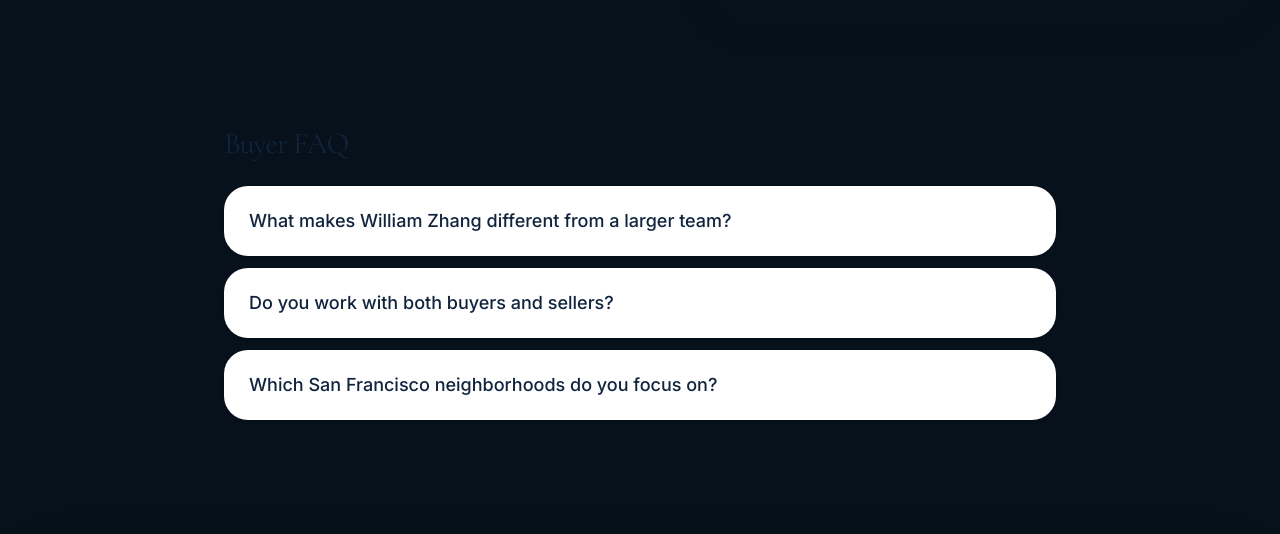
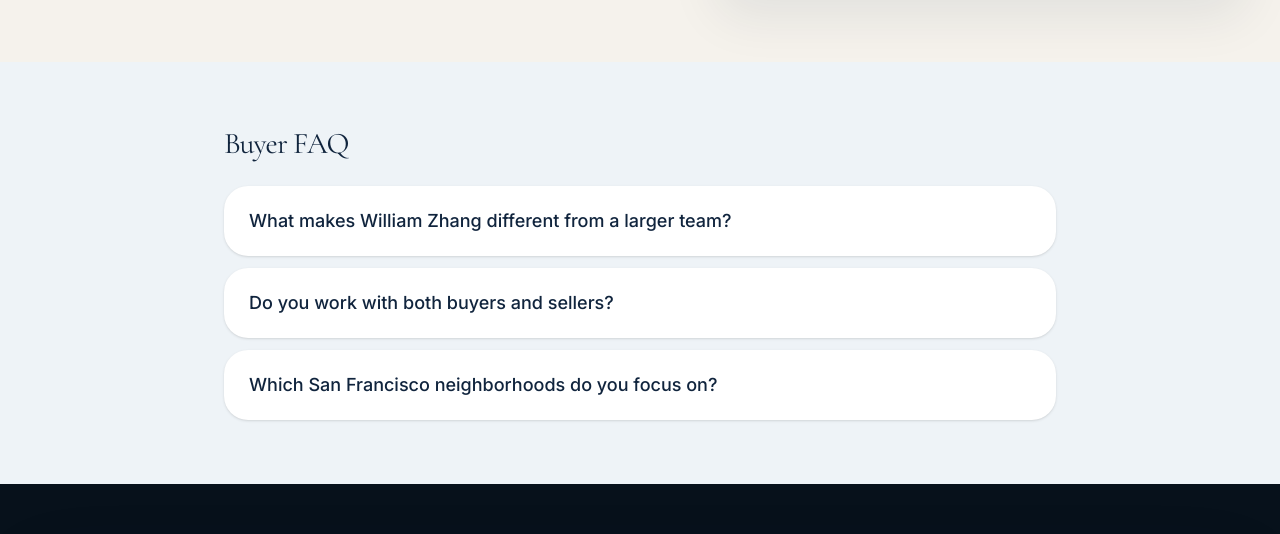
Before and after one commit to beelyzee/Personal-Site, a Next.js app: page /buy in a window 1280 px wide. Shown: the part 1730-2264 px from the top of the page. Built offline with nearby package versions, Linux system fonts and the light colour scheme; no server answers.

Commit message:
Fix contrast on buy and sell content sections

```diff
--- a/src/app/buy/page.tsx
+++ b/src/app/buy/page.tsx
@@ -28,7 +28,7 @@ export default function BuyPage() {
         }
       />
 
-      <section className="py-16">
+      <section className="bg-[#f5f2ec] py-16">
         <Container className="grid gap-8 lg:grid-cols-[1.1fr_0.9fr]">
           <div className="space-y-8">
             <section>
@@ -74,7 +74,7 @@ export default function BuyPage() {
         </Container>
       </section>
 
-      <section className="py-16">
+      <section className="bg-[#eef3f7] py-16">
         <Container className="max-w-4xl">
           <h2 className="text-3xl text-[#10243d]">Buyer FAQ</h2>
           <div className="mt-6">
--- a/src/app/sell/page.tsx
+++ b/src/app/sell/page.tsx
@@ -27,7 +27,7 @@ export default function SellPage() {
           </Button>
         }
       />
-      <section className="py-16">
+      <section className="bg-[#f5f2ec] py-16">
         <Container className="grid gap-8 lg:grid-cols-[1.1fr_0.9fr]">
           <div className="space-y-8">
             <section>
@@ -71,7 +71,7 @@ export default function SellPage() {
           </div>
         </Container>
       </section>
-      <section className="py-16">
+      <section className="bg-[#eef3f7] py-16">
         <Container className="max-w-4xl">
           <h2 className="text-3xl text-[#10243d]">Seller FAQ</h2>
           <div className="mt-6">
```
